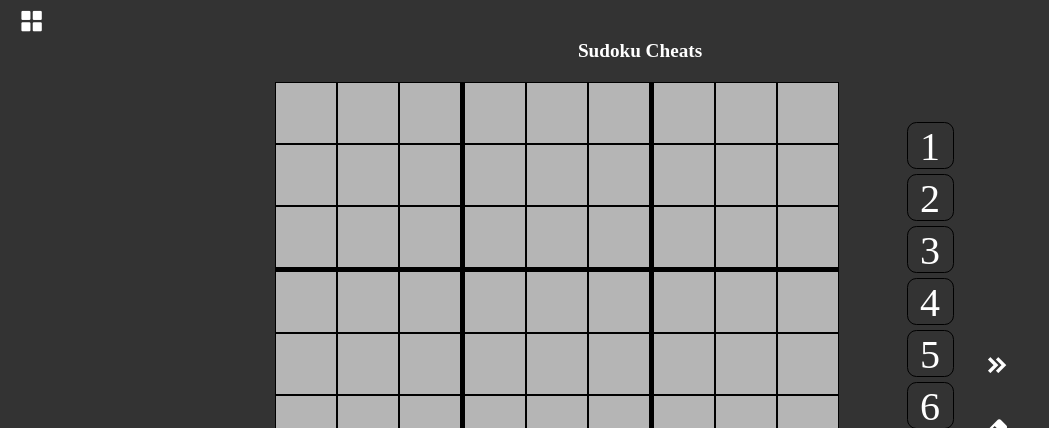
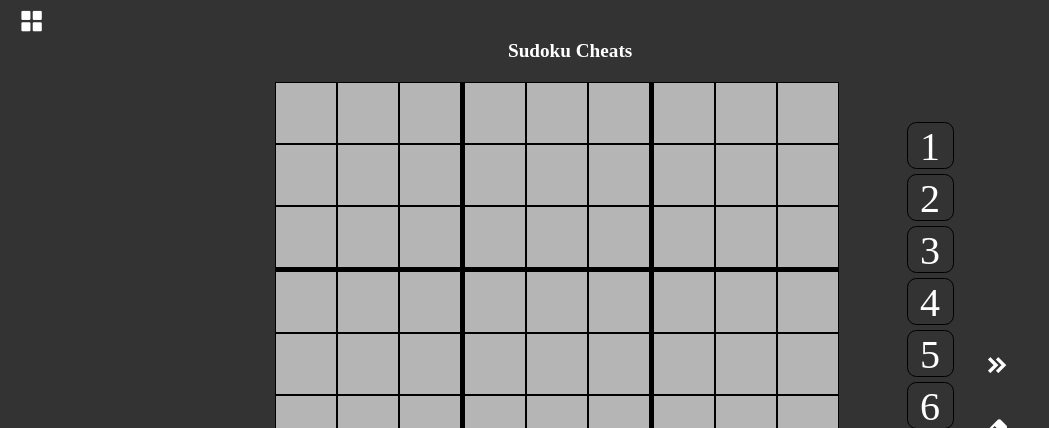
Before and after one commit to A56-A5/budget, a PHP site: page /sudoku.html in a window 1280 px wide. Shown: the top 428 px of the page, without its empty margins (0-1049 px from the left). Run offline with PHP 8.4, Linux system fonts and the light colour scheme.

Commit message:
Update sudoku.css

```diff
--- a/sudoku.css
+++ b/sudoku.css
@@ -14,7 +14,7 @@ body.dark{
     margin-top: 55px;
 }
 header{
-    text-align: center;
+    margin-left:500px;
     font-size: 1.2rem;
     font-weight: bold;
 }
```
